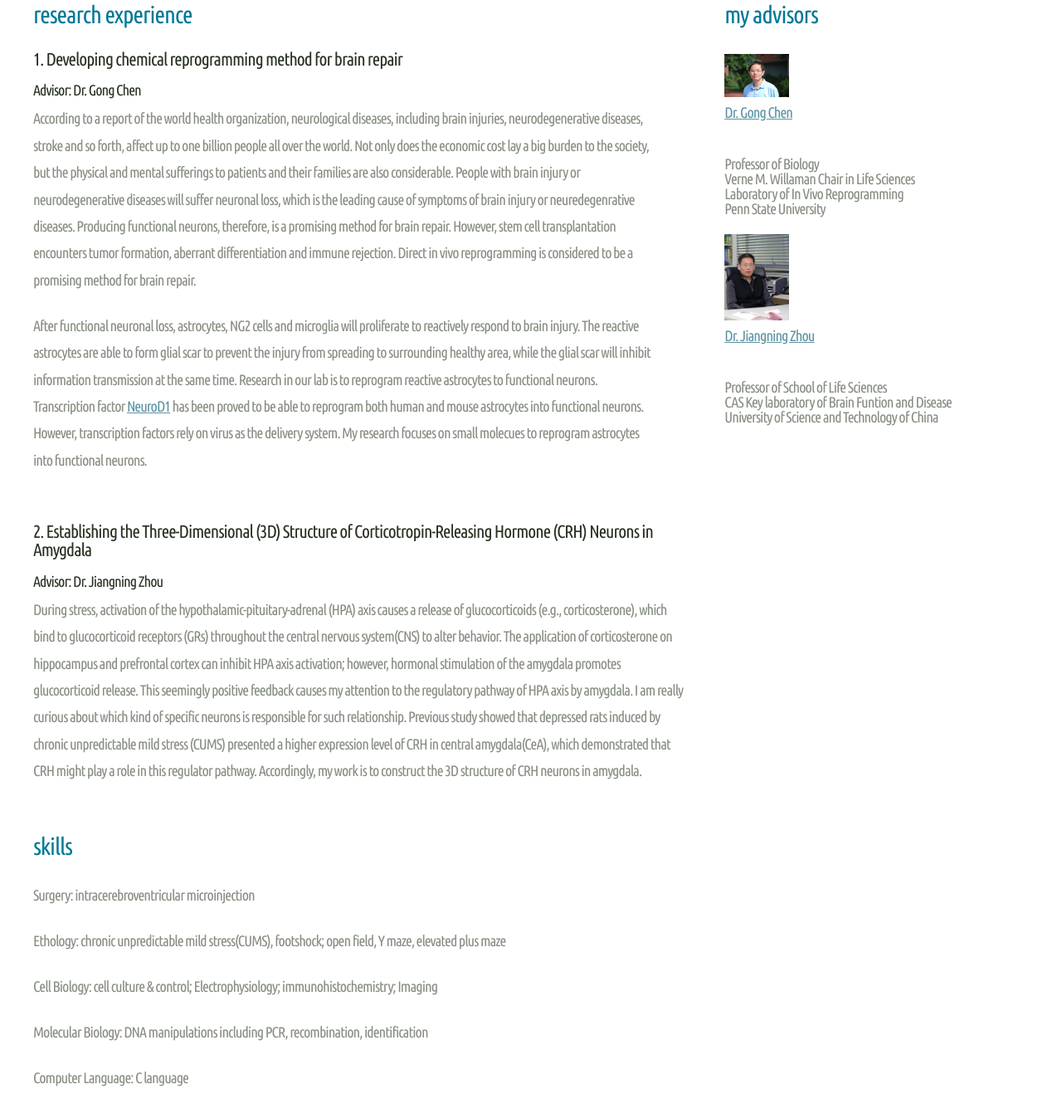
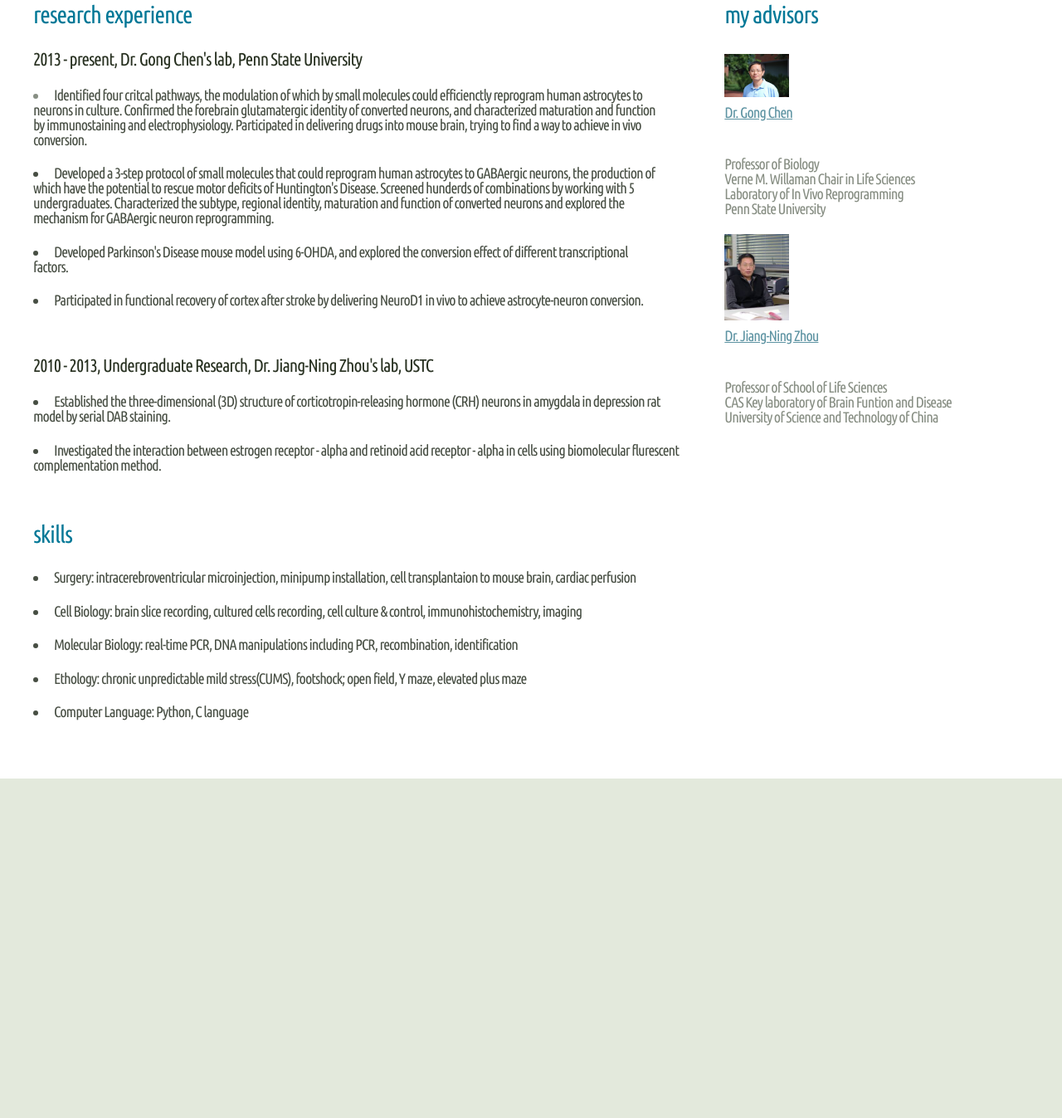
Before and after one commit to jiuchao/jiuchao.github.io, a plain HTML site: page Research.html in a window 1280 px wide. Shown: the part 217-1564 px from the top of the page at 83% size. After the commit the page ends 1155 px from the top, so only its background shows below. Drawn offline with Linux system fonts and the light colour scheme.

Commit message:
New update

```diff
--- a/Research.html
+++ b/Research.html
@@ -21,13 +21,13 @@
 						<div class="12u">
 
 							<header id="header">
-								<h1><a href="#" id="logo">Jiuchao Yin</a></h1>
+								<h1><a href="#" id="logo">Jiu-Chao Yin</a></h1>
 								<nav id="nav">
 									<a href="index.html">Homepage</a>
 									<a href="Research.html" class="current-page-item">Research</a>
 								    <a href="Education and Publications.html">Education and Publications</a>
 									<a href="Awards and Honors.html">Awards and Honors</a>
-									<a href="Personal Life.html">Personal life</a>
+									<a href="Personal Life.html">Other Activities</a>
 								</nav>
 							</header>
 
@@ -42,24 +42,32 @@
 
 							<section class="left-content">
 								<h2>Research experience</h2>
-								<h3>1. Developing chemical reprogramming method for brain repair</h3>
-								<h4>Advisor: Dr. Gong Chen</h4>
-								<p>According to a report of the world health organization, neurological diseases, including brain injuries, neurodegenerative diseases, stroke and so forth, affect up to one billion people all over the world. Not only does the economic cost lay a big burden to the society, but the physical and mental sufferings to patients and their families are also considerable. People with brain injury or neurodegenerative diseases will suffer neuronal loss, which is the leading cause of symptoms of brain injury or neuredegenrative diseases. Producing functional neurons, therefore, is a promising method for brain repair. However, stem cell transplantation encounters tumor formation, aberrant differentiation and immune rejection. Direct in vivo reprogramming is considered to be a promising method for brain repair. </p>
-								<p>After functional neuronal loss, astrocytes, NG2 cells and microglia will proliferate to reactively respond to brain injury. The reactive astrocytes are able to form glial scar to prevent the injury from spreading to surrounding healthy area, while the glial scar will inhibit information transmission at the same time. Research in our lab is to reprogram reactive astrocytes to functional neurons. Transcription factor <a href="http://www.cell.com/cell-stem-cell/abstract/S1934-5909(13)00550-X/">NeuroD1</a></Li> has been proved to be able to reprogram both human and mouse astrocytes into functional neurons. However, transcription factors rely on virus as the delivery system. My research focuses on small molecues to reprogram astrocytes into functional neurons.
+								<h3>2013 - present, Dr. Gong Chen's lab, Penn State University </h3>
+								<p>
+								<strong>
+								<p><LI>Identified four critcal pathways, the modulation of which by small molecules could efficienctly reprogram human astrocytes to neurons in culture. Confirmed the forebrain glutamatergic identity of converted neurons, and characterized maturation and function by immunostaining and electrophysiology. Participated in delivering drugs into mouse brain, trying to find a way to achieve in vivo conversion.</LI></p>
+								<p><li>Developed a 3-step protocol of small molecules that could reprogram human astrocytes to GABAergic neurons, the production of which have the potential to rescue motor deficits of Huntington's Disease. Screened hunderds of combinations by working with 5 undergraduates. Characterized the subtype, regional identity, maturation and function of converted neurons and explored the mechanism for GABAergic neuron reprogramming.</li></p>
+								<p><li>Developed Parkinson's Disease mouse model using 6-OHDA, and explored the conversion effect of different transcriptional factors.</li></p>
+								<p><li>Participated in functional recovery of cortex after stroke by delivering NeuroD1 in vivo to achieve astrocyte-neuron conversion. </li></strong>
+
+								</p>
 							</section>
 
 							<section>
-								<h3>2. Establishing the Three-Dimensional (3D) Structure of Corticotropin-Releasing Hormone (CRH) Neurons in Amygdala</h3>
-								<h4>Advisor: Dr. Jiangning Zhou</h4>
-								<p>During stress, activation of the hypothalamic-pituitary-adrenal (HPA) axis causes a release of glucocorticoids (e.g., corticosterone), which bind to glucocorticoid receptors (GRs) throughout the central nervous system(CNS) to alter behavior. The application of corticosterone on hippocampus and prefrontal cortex can inhibit HPA axis activation; however, hormonal stimulation of the amygdala promotes glucocorticoid release. This seemingly positive feedback causes my attention to the regulatory pathway of HPA axis by amygdala. I am really curious about which kind of specific neurons is responsible for such relationship. Previous study showed that depressed rats induced by chronic unpredictable mild stress (CUMS) presented a higher expression level of CRH in central amygdala(CeA), which demonstrated that CRH might play a role in this regulator pathway. Accordingly, my work is to construct the 3D structure of CRH neurons in amygdala. </p>
+								<h3>2010 - 2013, Undergraduate Research, Dr. Jiang-Ning Zhou's lab, USTC</h3>
+								<strong>
+								<p><LI>Established the three-dimensional (3D) structure of corticotropin-releasing hormone (CRH) neurons in amygdala in depression rat model by serial DAB staining. </LI></p>
+								<p><li>Investigated the interaction between estrogen receptor - alpha and retinoid acid receptor - alpha in cells using biomolecular flurescent complementation method. </li></p>
+								</strong>
 							</section>
 
 							<h2>Skills</h2>
-							<p>Surgery: intracerebroventricular microinjection</p>
-							<p>Ethology: chronic unpredictable mild stress(CUMS), footshock; open field, Y maze, elevated plus maze</p>
-							<p>Cell Biology: cell culture & control; Electrophysiology; immunohistochemistry; Imaging</p>
-							<p>Molecular Biology: DNA manipulations including PCR, recombination, identification</p>
-							<p>Computer Language: C language</p>
+							<strong>
+							<p><li>Surgery: intracerebroventricular microinjection, minipump installation, cell transplantaion to mouse brain, cardiac perfusion </li> </p>
+							<p><li>Cell Biology: brain slice recording, cultured cells recording, cell culture & control, immunohistochemistry, imaging</li></p>
+							<p><li>Molecular Biology: real-time PCR, DNA manipulations including PCR, recombination, identification</li></p>
+							<p><li>Ethology: chronic unpredictable mild stress(CUMS), footshock; open field, Y maze, elevated plus maze</li></p>
+							<p><li>Computer Language: Python, C language</li></p></strong>
 
 						</div>
 						<div class="4u 12u(mobile)">
@@ -75,7 +83,7 @@
 									<li>
 										<a href="#"><img src="images/Jiangning Zhou.jpg" alt="" class="right" /></a>
 										<h4><a href="http://biox.ustc.edu.cn/szdw/szkxybrjh/201009/t20100917_47929.html">
-										<p>Dr. Jiangning Zhou</a></Li>
+										<p>Dr. Jiang-Ning Zhou</a></Li>
 										Professor of School of Life Sciences<br>CAS Key laboratory of Brain Funtion and Disease<br>University of Science and Technology of China</p>
 									</li>
 								</ul>
```
Also changed, not shown: Awards and Honors.html (+2 -2 lines), Education and Publications.html (+10 -7 lines), Personal Life.html (+4 -4 lines), index.html (+9 -8 lines), img/Ctip2.jpg (added), img/Phase.jpg (added), img/USTC.JPG (renamed from images/IMG_0436.JPG), img/scheme.jpg (added), 1 other file.
